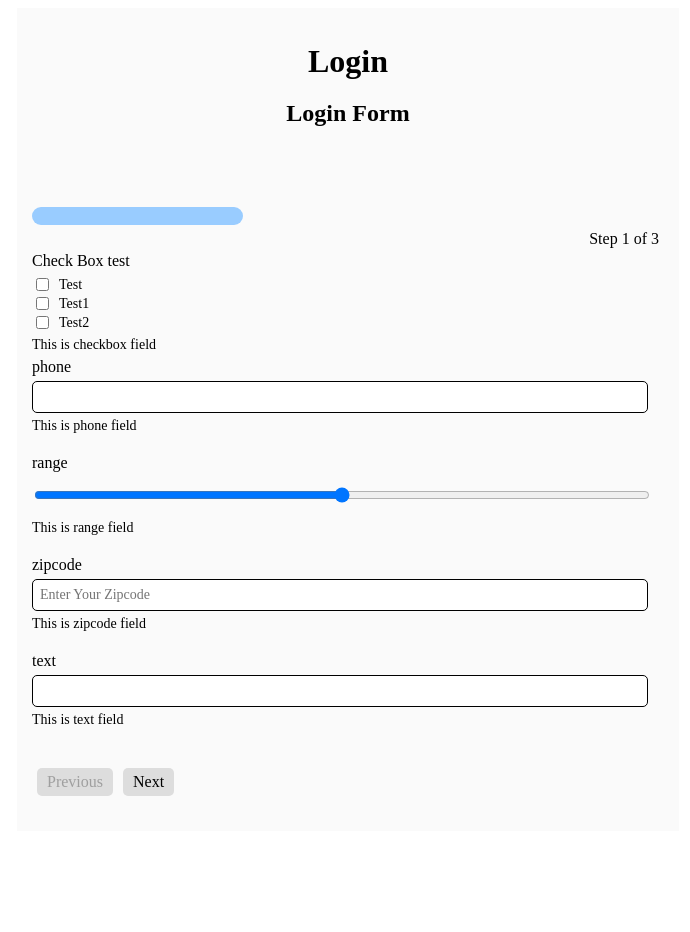
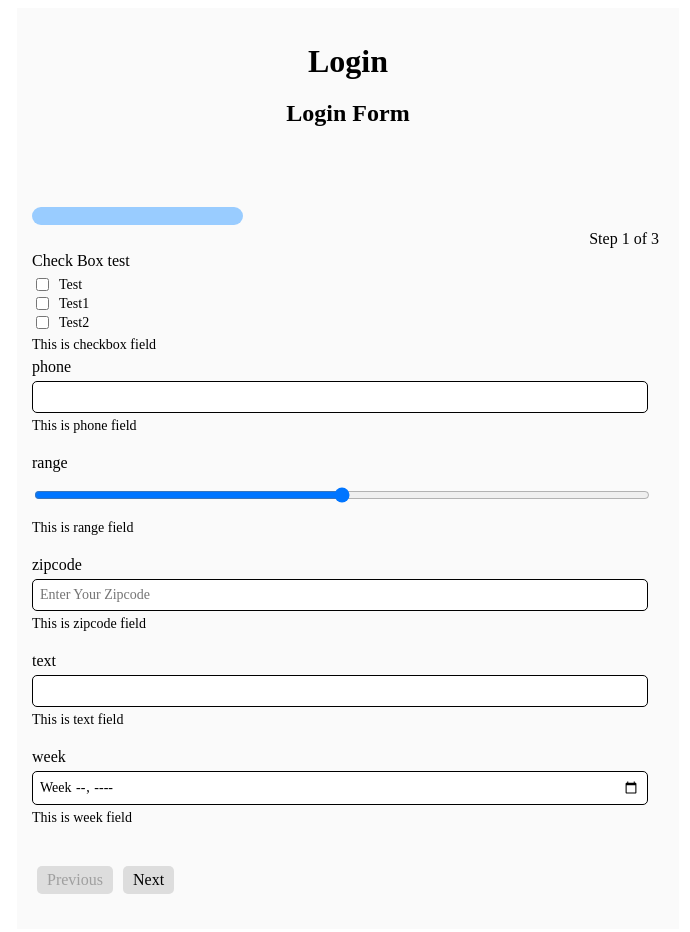
Before and after one commit to nettantra/llama-forms-react, a React (Create React App) app: page / in a window 1280 px wide. Shown: the top 932 px of the page, without its empty margins (307-997 px from the left). Before the commit the page ends 839 px from the top, so only its background shows below. Built offline with nearby package versions, Linux system fonts and the light colour scheme.

Commit message:
added week field with custom week selection

```diff
--- a/src/App.tsx
+++ b/src/App.tsx
@@ -74,6 +74,10 @@ function App() {
             type: 'string',
             step:1
           },
+          week:{
+            type: 'string',
+            step:1
+          },
           checkBox1:{
             type: 'string',
             // required: true,
@@ -127,6 +131,16 @@ function App() {
             disAllowSpace: false,
             validationRegex:"^[a-zA-Z]+$"
           },
+          week: {
+            type: "week",
+            label: "week",
+            lowercase : false,
+            uppercase: false,
+            description: "This is week field",
+            disAllowSpace: false,
+            // enum: ["2015-W04", "2015-W03", "2015-W02", "2015-W01"],
+            validationRegex:""
+          },
           checkBox1: {
             type: "checkbox",
             label: "Check Box1 test",
--- /dev/null
+++ b/src/llama/components/fields/Week/Week.tsx
@@ -0,0 +1,77 @@
+import React, { useState, useRef, useEffect } from "react";
+
+interface LooseObject {
+    [key: string]: any
+}
+
+interface Props {
+    properties: LooseObject,
+    handleData: any,
+    name: any,
+    parentState: any,
+}
+
+export default function WeekField(props: Props) {
+    const { properties, handleData, name } = props
+    const [error, setError] = useState(false)
+
+    function checkValidation(regex: string, value: string) {
+        const re = new RegExp(regex);
+        if(re.test(value) || !value){
+            setError(false);
+            return true;
+        }else{
+            setError(true);
+            return false;
+        }
+    }
+    const handleChange = (e: any) => {
+        let value = e.target.value;
+        if (properties.validationRegex) {
+            handleData(value, !checkValidation(properties['validationRegex'], value))
+        } else{
+            handleData(value, false)
+        }
+    }
+
+    return (
+        <>
+            <h3 style={{ fontFamily: 'Nunito Sans', fontWeight: '400', fontSize: '16px', margin: '5px 0' }}>{properties['label']}</h3>
+            <input
+                id={name}
+                name={name}
+                type="week"
+                list="weekList"
+                placeholder={properties['placeholder'] ? properties['placeholder'] : null}
+                value={props.parentState[name]?.value}
+                disabled={properties['readOnly'] ? properties['readOnly'] : false}
+                required={properties['required'] ? properties['required'] : false}
+                autoFocus={properties['autoFocus'] ? properties['autoFocus'] : false}
+                autoComplete={properties['autoComplete'] ? "on" : "off"}
+                hidden={properties["hidden"] ? properties["hidden"] : false}
+                readOnly={properties["readonly"] ? properties["readonly"] : false}
+                max={properties["max"] ? properties["max"] : null}
+                min={properties["min"] ? properties["min"] : null}
+                step={properties["step"]?properties["step"] : null}
+                pattern={properties['validationRegex'] ? properties['validationRegex'] : null}
+                style={properties['type'] === 'color' ? { width: '40px', height: '40px' } : { width: '95%', padding: '7px', border: '1px solid #000', borderRadius: '5px', fontSize: '14px', fontFamily: 'Nunito Sans', fontWeight: '400' }}
+                onChange={(e) => { handleChange(e) }}
+            />
+                {properties?.enum?.length?
+                <datalist id="weekList">
+                    {
+                        properties?.enum?.map((item : any)=>{
+                            return (
+                                <option value={item}/>
+                            )
+                        })
+                    }
+                </datalist>
+                : null}
+            <div style={{ marginBottom: '20px' }}>
+                <p style={{ margin: '5px 0px', fontFamily: 'Nunito Sans', fontWeight: '200', fontSize: '14px' }}>{properties['description']}</p>
+                {error ? <p style={{ marginTop: '5px', fontFamily: 'Nunito Sans', fontWeight: '600', fontSize: '14px', color: '#9e001a' }}>{properties['errorMessage'] ? properties['errorMessage'] : `Something went wrong in ${name} field`}</p> : null}
+            </div>
+        </>
+    )
+}
--- a/src/llama/components/form/RenderForm.tsx
+++ b/src/llama/components/form/RenderForm.tsx
@@ -20,7 +20,8 @@ import PasswordField from '../fields/Password/Password';
 import PhoneField from '../fields/Phone/Phone';
 import RangeField from '../fields/Range/Range';
 import ZipcodeField from '../fields/Zipcode/Zipcode'
-import TextField from '../fields/Text/Text'
+import TextField from '../fields/Text/Text';
+import WeekField from '../fields/Week/Week'
 
 interface Props {
     fields: any,
@@ -55,7 +56,8 @@ export default function RenderForm(props: Props) {
         'zipcode' : ZipcodeField,
         'text' : TextField,
         'textarea' : TextAreaField,
-        'default': InputField
+        'default': InputField,
+        'week' : WeekField
     }
 
 
```
